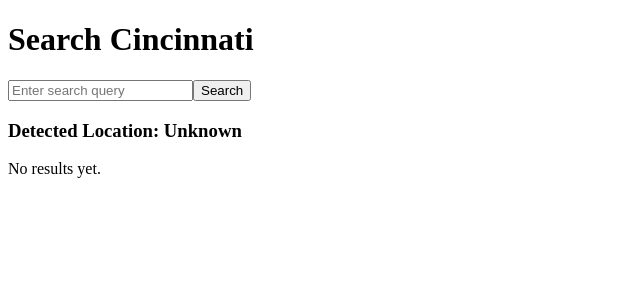
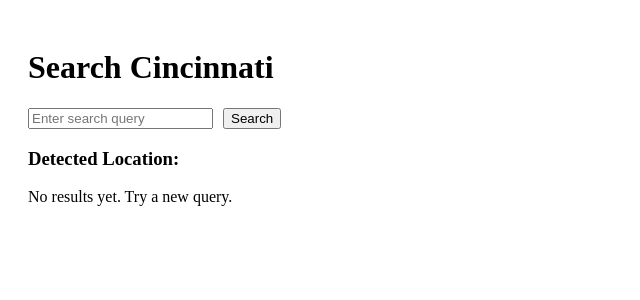
Before and after one commit to Saberstacks/LocationApp, a Next.js app: page / in a window 1280 px wide. Shown: the top 300 px of the page, without its empty margins (0-640 px from the left). Built offline with nearby package versions, Linux system fonts and the light colour scheme.

Commit message:
Update index.js

```diff
--- a/pages/index.js
+++ b/pages/index.js
@@ -19,43 +19,44 @@ export default function Home() {
       const response = await fetch(`/api/search?query=${encodeURIComponent(query)}`);
       if (!response.ok) {
         const errorData = await response.json();
-        throw new Error(errorData.error || "Unknown error occurred");
+        throw new Error(errorData.error || "An unknown error occurred.");
       }
 
       const data = await response.json();
       setResults(data.results);
-      setDetectedLocation(data.detectedLocation);
+      setDetectedLocation(data.detectedLocation || "Unknown");
     } catch (err) {
-      console.error("Search error:", err.message);
-      setError(err.message || "An error occurred while fetching results.");
+      console.error("Error fetching results:", err.message);
+      setError(err.message || "Failed to fetch results.");
     }
   };
 
   return (
-    <div>
+    <div style={{ padding: "20px" }}>
       <h1>Search Cincinnati</h1>
       <input
         type="text"
         value={query}
         onChange={(e) => setQuery(e.target.value)}
         placeholder="Enter search query"
+        style={{ marginRight: "10px" }}
       />
       <button onClick={handleSearch}>Search</button>
       {error && <p style={{ color: "red" }}>{error}</p>}
       <div>
-        <h3>Detected Location: {detectedLocation || "Unknown"}</h3>
+        <h3>Detected Location: {detectedLocation}</h3>
         {results.length > 0 ? (
           results.map((result, index) => (
-            <div key={index} style={{ marginBottom: "10px" }}>
+            <div key={index} style={{ margin: "10px 0" }}>
               <a href={result.url} target="_blank" rel="noopener noreferrer">
-                <h3>{result.title}</h3>
+                <h4>{result.title}</h4>
               </a>
               <p>{result.snippet}</p>
               <p style={{ color: "gray" }}>{result.domain}</p>
             </div>
           ))
         ) : (
-          <p>No results yet.</p>
+          <p>No results yet. Try a new query.</p>
         )}
       </div>
     </div>
```
